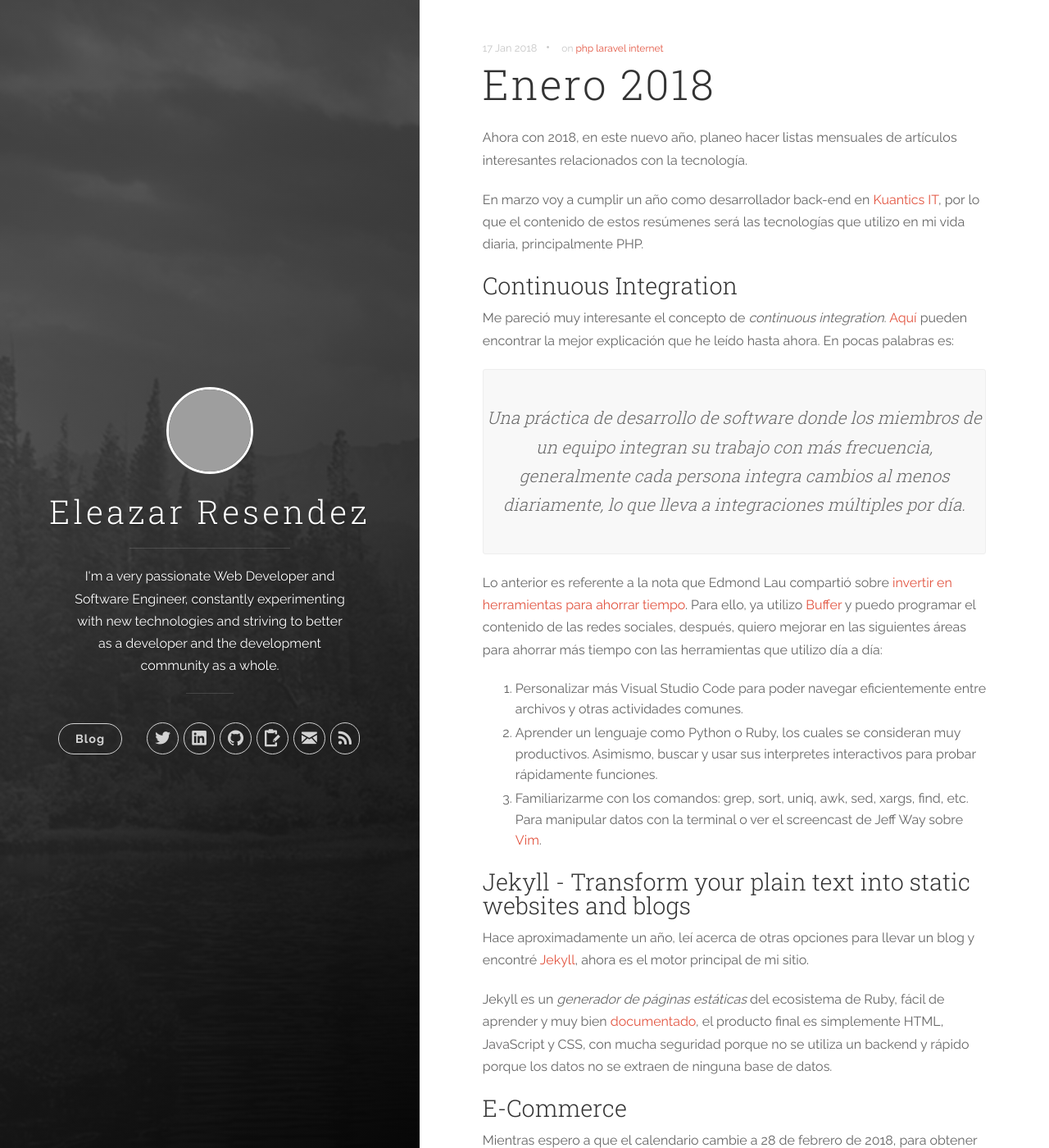
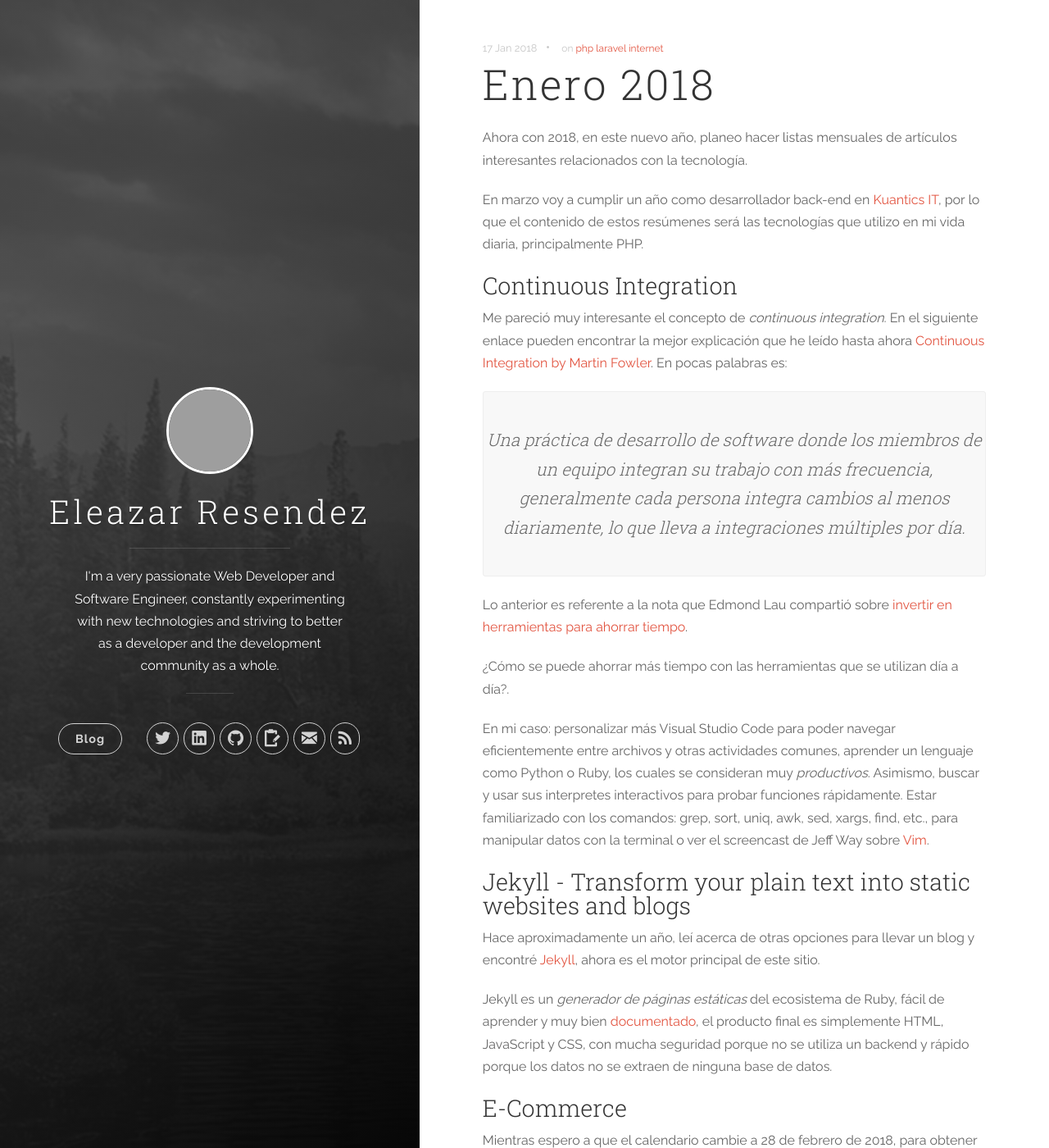
Before and after one commit to eleazarbr/eleazarbr.github.io, a Jekyll site: the page built from _posts/2018-01-17-january-2018.markdown, in a window 1280 px wide and 1400 px high. Shown: the whole window at 82% size. Built offline with Jekyll 4.4.1, drawn with Linux system fonts in a browser that asks for light colours; nearby versions of some CDN libraries; comment, search, counter and statistics services are not loaded; some of the changed text lies outside the part shown; grey boxes are pictures that could not be loaded.

Commit message:
fixed words

```diff
--- a/_posts/2018-01-17-january-2018.markdown
+++ b/_posts/2018-01-17-january-2018.markdown
@@ -10,27 +10,25 @@ En marzo voy a cumplir un año como desarrollador back-end en [Kuantics IT](http
 
 ### Continuous Integration
 
-Me pareció muy interesante el concepto de _continuous integration_. [Aquí](https://martinfowler.com/articles/continuousIntegration.html) pueden encontrar la mejor explicación que he leído hasta ahora. En pocas palabras es:
+Me pareció muy interesante el concepto de _continuous integration_. En el siguiente enlace pueden encontrar la mejor explicación que he leído hasta ahora [Continuous Integration by Martin Fowler](https://martinfowler.com/articles/continuousIntegration.html). En pocas palabras es:
 
 > Una práctica de desarrollo de software donde los miembros de un equipo integran su trabajo con más frecuencia, generalmente cada persona integra cambios al menos diariamente, lo que lleva a integraciones múltiples por día.
 
-Lo anterior es referente a la nota que Edmond Lau compartió sobre [invertir en herramientas para ahorrar tiempo](http://www.effectiveengineer.com/blog/the-compounding-power-of-time-saving-tools). Para ello, ya utilizo [Buffer](https://buffer.com/app) y puedo programar el contenido de las redes sociales, después, quiero mejorar en las siguientes áreas para ahorrar más tiempo con las herramientas que utilizo día a día:
+Lo anterior es referente a la nota que Edmond Lau compartió sobre [invertir en herramientas para ahorrar tiempo](http://www.effectiveengineer.com/blog/the-compounding-power-of-time-saving-tools).
 
-1. Personalizar más Visual Studio Code para poder navegar eficientemente entre archivos y otras actividades comunes.
-2. Aprender un lenguaje como Python o Ruby, los cuales se consideran muy productivos. Asimismo, buscar y usar sus interpretes interactivos para probar rápidamente funciones.
-3. Familiarizarme con los comandos: grep, sort, uniq, awk, sed, xargs, find, etc. Para manipular datos con la terminal o ver el screencast de Jeff Way sobre [Vim](https://laracasts.com/series/vim-mastery).
+¿Cómo se puede ahorrar más tiempo con las herramientas que se utilizan día a día?.
 
+En mi caso: personalizar más Visual Studio Code para poder navegar eficientemente entre archivos y otras actividades comunes, aprender un lenguaje como Python o Ruby, los cuales se consideran muy _productivos_. Asimismo, buscar y usar sus interpretes interactivos para probar funciones rápidamente. Estar familiarizado con los comandos: grep, sort, uniq, awk, sed, xargs, find, etc., para manipular datos con la terminal o ver el screencast de Jeff Way sobre [Vim](https://laracasts.com/series/vim-mastery).
 
 ### Jekyll - Transform your plain text into static websites and blogs
 
-Hace aproximadamente un año, leí acerca de otras opciones para llevar un blog y encontré [Jekyll](https://jekyllrb.com/), ahora es el motor principal de mi sitio.
+Hace aproximadamente un año, leí acerca de otras opciones para llevar un blog y encontré [Jekyll](https://jekyllrb.com/), ahora es el motor principal de este sitio.
 
 Jekyll es un _generador de páginas estáticas_ del ecosistema de Ruby, fácil de aprender y muy bien [documentado](https://jekyllrb.com/docs/home/), el producto final es simplemente HTML, JavaScript y CSS, con mucha seguridad porque no se utiliza un backend y rápido porque los datos no se extraen de ninguna base de datos.
 
-
 ### E-Commerce
 
-Mientras espero a que el calendario cambie a 28 de febrero de 2018, para obtener el primer release de [GetCandy](https://getcandy.io/), una API de comercio electrónico y sistema de administración diseñado para crear tiendas, empecé a utilizar [Magento](https://magento.com/).
+Mientras espero a que el calendario cambie a 28 de febrero de 2018, para obtener el primer release de [GetCandy](https://getcandy.io/), una API de comercio electrónico y sistema de administración diseñado para crear tiendas, empezaré a utilizar [Magento 2.2](https://magento.com/).
 
 <!-- Todo: Falta compartir los articulos -->
 <!-- Despues de leer demasiado sobre el tema, considero que es la mejor opción de sistemas open source que existen, además el stack que utiliza es de mi agrado porque es lo que he estado utilizando estos últimos años: *PHP, Zend Framework, PSR0-4, composer, HTML5, CSS3 (SASS), jQuery, Symfony, Apache, MySQL, Gulp y Twig*.  -->
```
